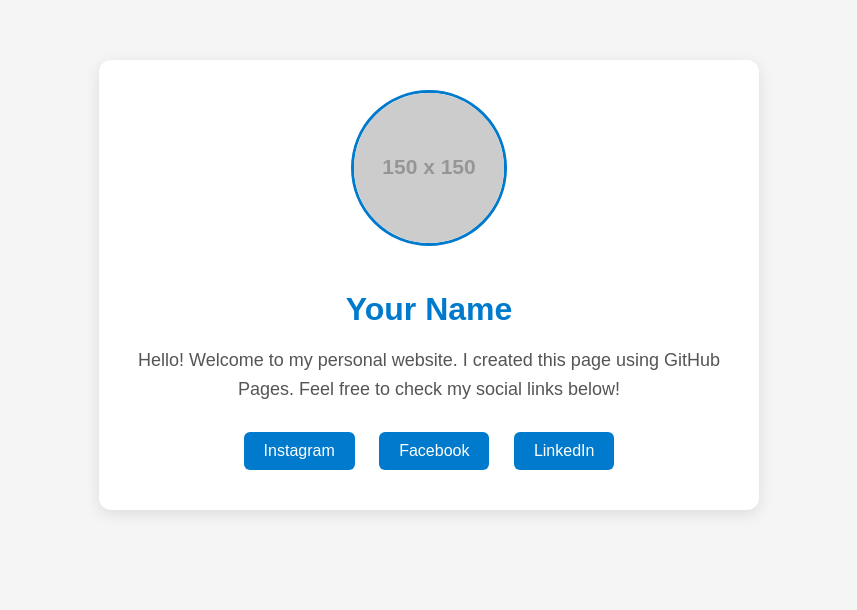
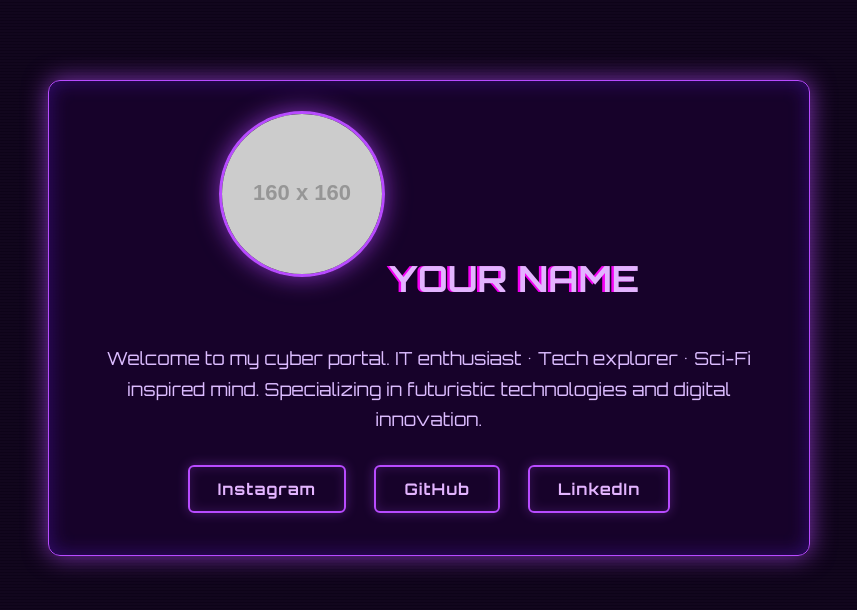
Before and after one commit to abobeim/my-first-repo, a plain HTML site: page index.html in a window 1280 px wide. Shown: the whole page, without its empty margins (211-1068 px from the left). Drawn offline with Linux system fonts and the light colour scheme; placeholder pictures from the web are drawn by us.

Commit message:
Update index.html

```diff
--- a/index.html
+++ b/index.html
@@ -1,79 +1,138 @@
 <!DOCTYPE html>
 <html lang="en">
 <head>
-  <meta charset="UTF-8" />
-  <meta name="viewport" content="width=device-width, initial-scale=1.0" />
-  <title>My Personal Website</title>
+<meta charset="UTF-8">
+<meta name="viewport" content="width=device-width, initial-scale=1.0">
+<title>Purple Neon Terminal</title>
 
 <style>
+  @import url('https://fonts.googleapis.com/css2?family=Orbitron:wght@400;700&display=swap');
+
   body {
-      font-family: Arial, sans-serif;
-      background: #f5f5f5;
     margin: 0;
     padding: 0;
+    background: #0a0014;
+    color: #d79bff;
+    font-family: "Orbitron", Arial, sans-serif;
     text-align: center;
+    overflow-x: hidden;
   }
 
-    .container {
-      max-width: 600px;
-      margin: 60px auto;
-      background: white;
-      padding: 30px;
-      border-radius: 12px;
-      box-shadow: 0 4px 15px rgba(0, 0, 0, 0.1);
+  /* Scanline effect */
+  .scanlines {
+    position: fixed;
+    top: 0;
+    left: 0;
+    width: 100%;
+    height: 100%;
+    background: repeating-linear-gradient(
+      to bottom,
+      rgba(215, 155, 255, 0.04),
+      rgba(215, 155, 255, 0.04) 2px,
+      transparent 3px
+    );
+    pointer-events: none;
   }
 
-    img {
-      width: 150px;
-      height: 150px;
-      border-radius: 50%;
-      object-fit: cover;
-      margin-bottom: 20px;
-      border: 3px solid #007acc;
+  /* Card container */
+  .container {
+    max-width: 700px;
+    margin: 80px auto;
+    padding: 30px;
+    background: rgba(30, 0, 55, 0.55);
+    border: 1px solid #b84bff;
+    border-radius: 12px;
+    backdrop-filter: blur(10px);
+    box-shadow:
+      0 0 25px #b84bffaa,
+      inset 0 0 20px #6d23ff55;
   }
 
+  /* Profile image */
+  img {
+    width: 160px;
+    height: 160px;
+    border-radius: 50%;
+    border: 3px solid #b84bff;
+    object-fit: cover;
+    box-shadow: 0 0 25px #b84bffaa;
+    margin-bottom: 15px;
+  }
+
+  /* Neon title */
   h1 {
-      color: #007acc;
-      margin-bottom: 10px;
+    font-size: 36px;
+    color: #e3b4ff;
+    text-shadow: 0 0 18px #b84bff, 0 0 28px #6d23ff;
   }
 
   p {
-      color: #555;
     font-size: 18px;
-      line-height: 1.6;
+    color: #dcbcff;
+    line-height: 1.7;
   }
 
+  /* Neon buttons */
   .links a {
     display: inline-block;
-      margin: 10px;
-      padding: 10px 20px;
-      background: #007acc;
-      color: white;
+    margin: 12px;
+    padding: 12px 28px;
+    border: 2px solid #b84bff;
+    color: #e3b4ff;
     text-decoration: none;
     border-radius: 6px;
-      transition: 0.2s;
+    font-weight: bold;
+    letter-spacing: 1px;
+    transition: 0.25s;
+    box-shadow:
+      0 0 12px #b84bff55,
+      inset 0 0 12px #b84bff33;
   }
 
   .links a:hover {
-      background: #005f99;
+    background: #b84bff;
+    color: #0a0014;
+    box-shadow: 0 0 30px #b84bffaa;
+    transform: scale(1.05);
+  }
+
+  /* Glitch animation */
+  .glitch {
+    animation: glitch 3s infinite;
+    display: inline-block;
+  }
+
+  @keyframes glitch {
+    0% { text-shadow: 3px 0 #ff00f2; }
+    25% { text-shadow: -3px 0 #b84bff; }
+    50% { text-shadow: 3px 0 #6600ff; }
+    75% { text-shadow: -3px 0 #ff00f2; }
+    100% { text-shadow: 3px 0 #b84bff; }
   }
 </style>
 </head>
 
 <body>
+
+<div class="scanlines"></div>
+
 <div class="container">
-    <img src="https://via.placeholder.com/150" alt="Profile Picture" />
+  <img src="https://via.placeholder.com/160" alt="Profile">
 
-    <h1>Your Name</h1>
-    <p>Hello! Welcome to my personal website.
-       I created this page using GitHub Pages.
-       Feel free to check my social links below!</p>
+  <h1 class="glitch">YOUR NAME</h1>
+
+  <p>
+    Welcome to my cyber portal.
+    IT enthusiast • Tech explorer • Sci-Fi inspired mind.
+    Specializing in futuristic technologies and digital innovation.
+  </p>
 
   <div class="links">
     <a href="#" target="_blank">Instagram</a>
-      <a href="#" target="_blank">Facebook</a>
+    <a href="#" target="_blank">GitHub</a>
     <a href="#" target="_blank">LinkedIn</a>
   </div>
 </div>
+
 </body>
 </html>
```
Lines whose indentation alone changed are shown as unchanged.
